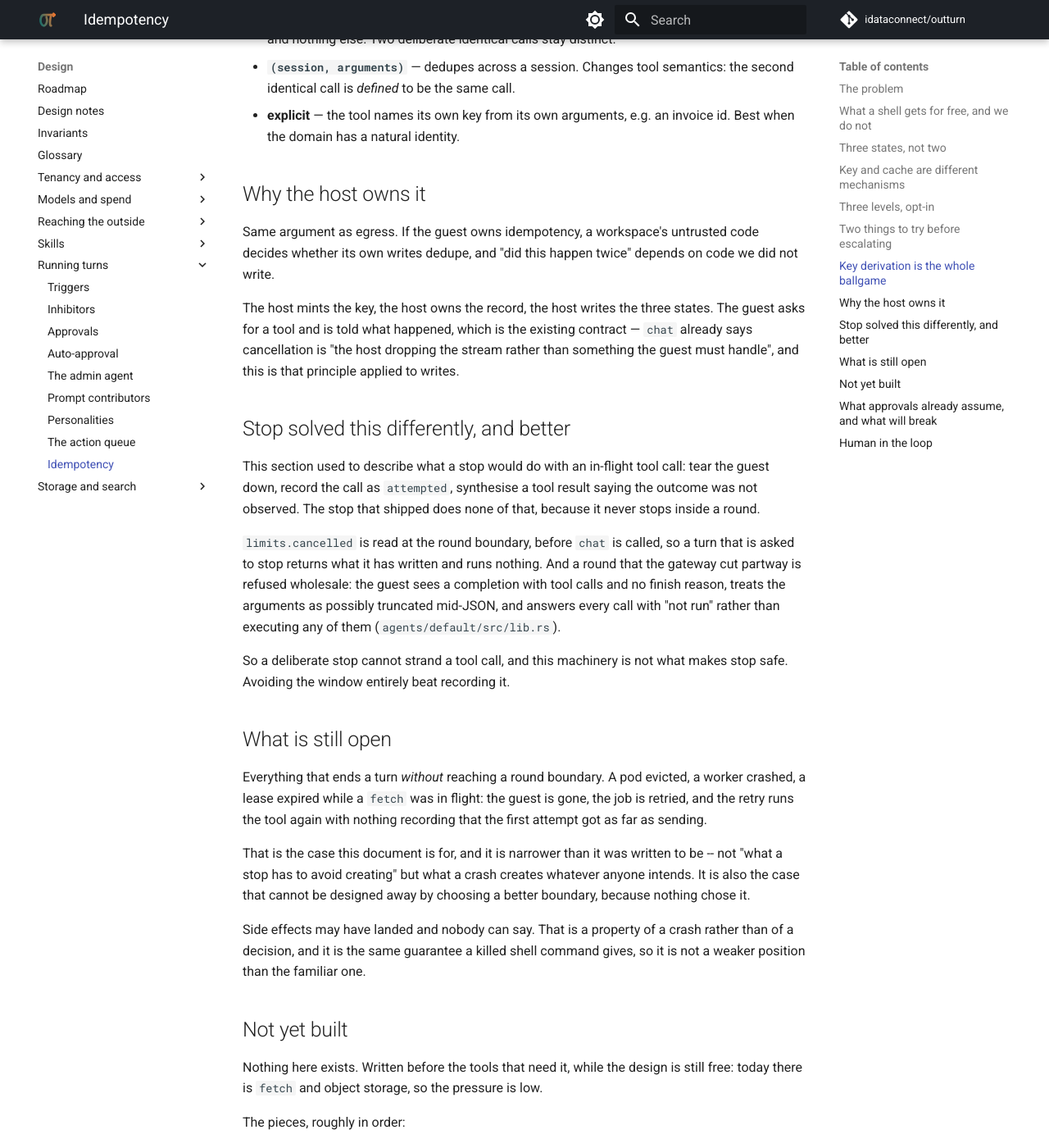
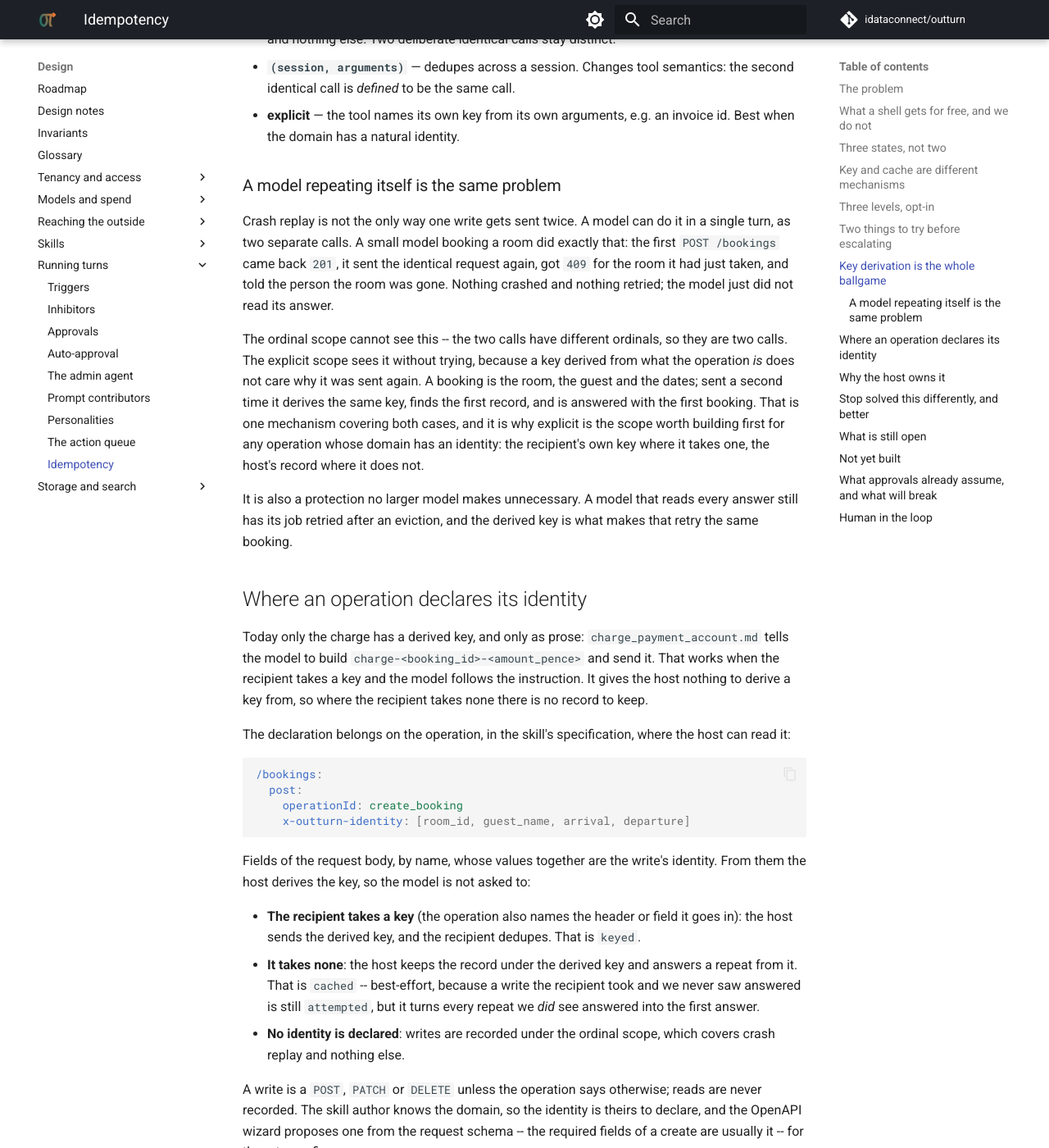
Before and after one commit to idataconnect/outturn, an MkDocs documentation site: the page built from docs/idempotency.md, in a window 1280 px wide and 1400 px high, scrolled down 3963 px. Shown: the whole window at 82% size. Built offline with MkDocs 1.6.1 and Material for MkDocs 9.7.7, drawn with Linux system fonts in a browser that asks for light colours; comment, search, counter and statistics services are not loaded; some of the changed text lies outside the part shown.

Commit message:
Key a write by what it is, declared on the operation
A small model sent the same booking twice in one turn and reported the
room it had just taken as gone. The ordinal scope cannot see a repeat
like that; a key derived from the operation's identity sees it and a
crash replay alike. Writes up where that identity is declared -- the
skill's specification, as x-outturn-identity -- and how Hollowbrook
proves both the recipient's dedupe and the host's fallback.

Co-Authored-By: Claude Opus 5.5 <noreply@anthropic.com>

````diff
--- a/docs/idempotency.md
+++ b/docs/idempotency.md
@@ -175,6 +175,74 @@ whether repetition is meaningful:
 - **explicit** — the tool names its own key from its own arguments, e.g. an
   invoice id. Best when the domain has a natural identity.
 
+### A model repeating itself is the same problem
+
+Crash replay is not the only way one write gets sent twice. A model can do it
+in a single turn, as two separate calls. A small model booking a room did
+exactly that: the first `POST /bookings` came back `201`, it sent the identical
+request again, got `409` for the room it had just taken, and told the person
+the room was gone. Nothing crashed and nothing retried; the model just did not
+read its answer.
+
+The ordinal scope cannot see this -- the two calls have different ordinals, so
+they are two calls. The explicit scope sees it without trying, because a key
+derived from what the operation *is* does not care why it was sent again. A
+booking is the room, the guest and the dates; sent a second time it derives
+the same key, finds the first record, and is answered with the first booking.
+That is one mechanism covering both cases, and it is why explicit is the scope
+worth building first for any operation whose domain has an identity: the
+recipient's own key where it takes one, the host's record where it does not.
+
+It is also a protection no larger model makes unnecessary. A model that reads
+every answer still has its job retried after an eviction, and the derived key
+is what makes that retry the same booking.
+
+## Where an operation declares its identity
+
+Today only the charge has a derived key, and only as prose:
+`charge_payment_account.md` tells the model to build
+`charge-<booking_id>-<amount_pence>` and send it. That works when the recipient
+takes a key and the model follows the instruction. It gives the host nothing
+to derive a key from, so where the recipient takes none there is no record to
+keep.
+
+The declaration belongs on the operation, in the skill's specification, where
+the host can read it:
+
+```yaml
+/bookings:
+  post:
+    operationId: create_booking
+    x-outturn-identity: [room_id, guest_name, arrival, departure]
+```
+
+Fields of the request body, by name, whose values together are the write's
+identity. From them the host derives the key, so the model is not asked to:
+
+- **The recipient takes a key** (the operation also names the header or field
+  it goes in): the host sends the derived key, and the recipient dedupes.
+  That is `keyed`.
+- **It takes none**: the host keeps the record under the derived key and
+  answers a repeat from it. That is `cached` -- best-effort, because a write
+  the recipient took and we never saw answered is still `attempted`, but it
+  turns every repeat we *did* see answered into the first answer.
+- **No identity is declared**: writes are recorded under the ordinal scope,
+  which covers crash replay and nothing else.
+
+A write is a `POST`, `PATCH` or `DELETE` unless the operation says otherwise;
+reads are never recorded. The skill author knows the domain, so the identity is
+theirs to declare, and the OpenAPI wizard proposes one from the request schema
+-- the required fields of a create are usually it -- for them to confirm.
+
+A skill-derived key and a host-derived one must not disagree, which settles
+what happens to the charge: once the host derives keys, its skill stops telling
+the model how to build one, and the specification names the fields instead.
+
+Hollowbrook is where this is proved, in both halves. `create_booking` takes a
+key like the charge does, so the recipient's dedupe is shown; and the server
+can be started with booking keys turned off, serving the same operation without
+one, so the tests can show the host covering a recipient that cannot.
+
 ## Why the host owns it
 
 Same argument as egress. If the guest owns idempotency, a workspace's untrusted
@@ -230,6 +298,9 @@ The pieces, roughly in order:
 - A `tool_invocations` table holding the tristate, keyed and scoped as above.
   Partitioned by workspace like everything else that grows per-workspace.
 - Derivation policy in the WIT, so a tool declares its level and scope.
+- `x-outturn-identity` read from a skill's specification, so a `fetch_url`
+  write to a declared operation derives its key on the host -- see *Where an
+  operation declares its identity*. Proposed by the OpenAPI wizard.
 - The replay path in the host's tool dispatch, which is where a retry after a
   crash finds the record the first attempt left.
 - The read-back probe, which is what keeps escalation rare against the
````
